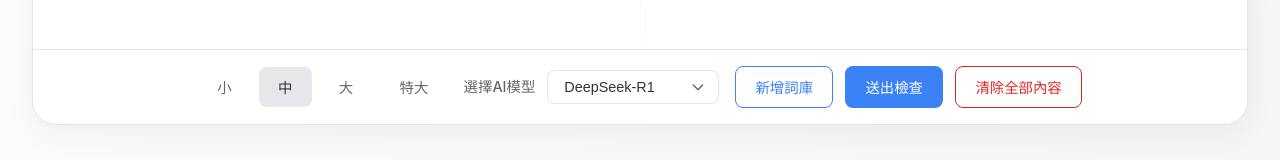
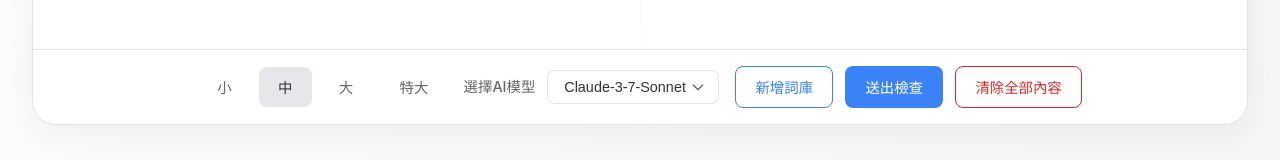
Before and after one commit to hauchenglee/xiaobaobei-checker-vue, a Vue app: page / in a window 1280 px wide. Shown: the part 635-795 px from the top of the page. Built offline with nearby package versions, Linux system fonts and the light colour scheme.

Commit message:
feat(option): default claude 3.7

```diff
--- a/src/views/Checker.vue
+++ b/src/views/Checker.vue
@@ -134,7 +134,7 @@ import {checkText} from '../services/api'
 
 const originalText = ref('')
 const errorCollection = ref(null) // 添加校对结果状态
-const aiModel = ref('poe-DeepSeek-R1-FW')
+const aiModel = ref('claude-3-7-sonnet-20250219')
 
 const isLoading = ref(false)
 const showToast = ref(false)
```
